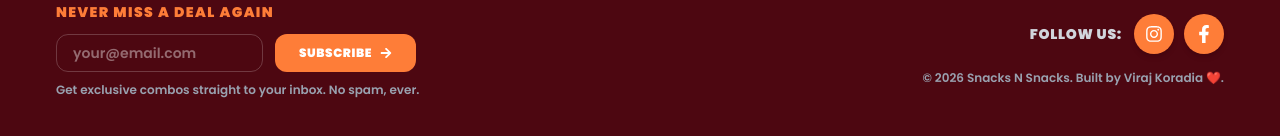
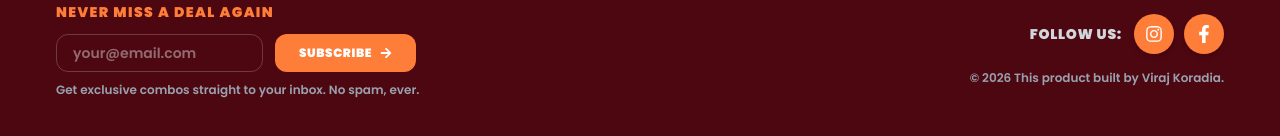
Before and after one commit to viraj0075/Order-Managment-Frontend, a React (Vite) app: page /order in a window 1280 px wide. Shown: the part 1126-1262 px from the top of the page. Built offline with nearby package versions, Linux system fonts and the light colour scheme; no server answers.

Commit message:
feat: implement Footer component with navigation, app links, contact info, and newsletter subscription

```diff
--- a/src/Components/Footer.jsx
+++ b/src/Components/Footer.jsx
@@ -168,7 +168,6 @@ const Footer = () => {
                             <div className="flex gap-2.5">
                                 {footerLinks.social.map((social, idx) => (
                                     <a
-                                        key={idx}
                                         href={social.href}
                                         target="_blank"
                                         rel="noopener noreferrer"
@@ -181,7 +180,7 @@ const Footer = () => {
                             </div>
                         </div>
                         <p className="text-gray-400 text-xs font-semibold select-none">
-                            © {new Date().getFullYear()} Snacks N Snacks. Built by Viraj Koradia ❤️.
+                            © {new Date().getFullYear()} This product built by Viraj Koradia.
                         </p>
                     </div>
 
```
